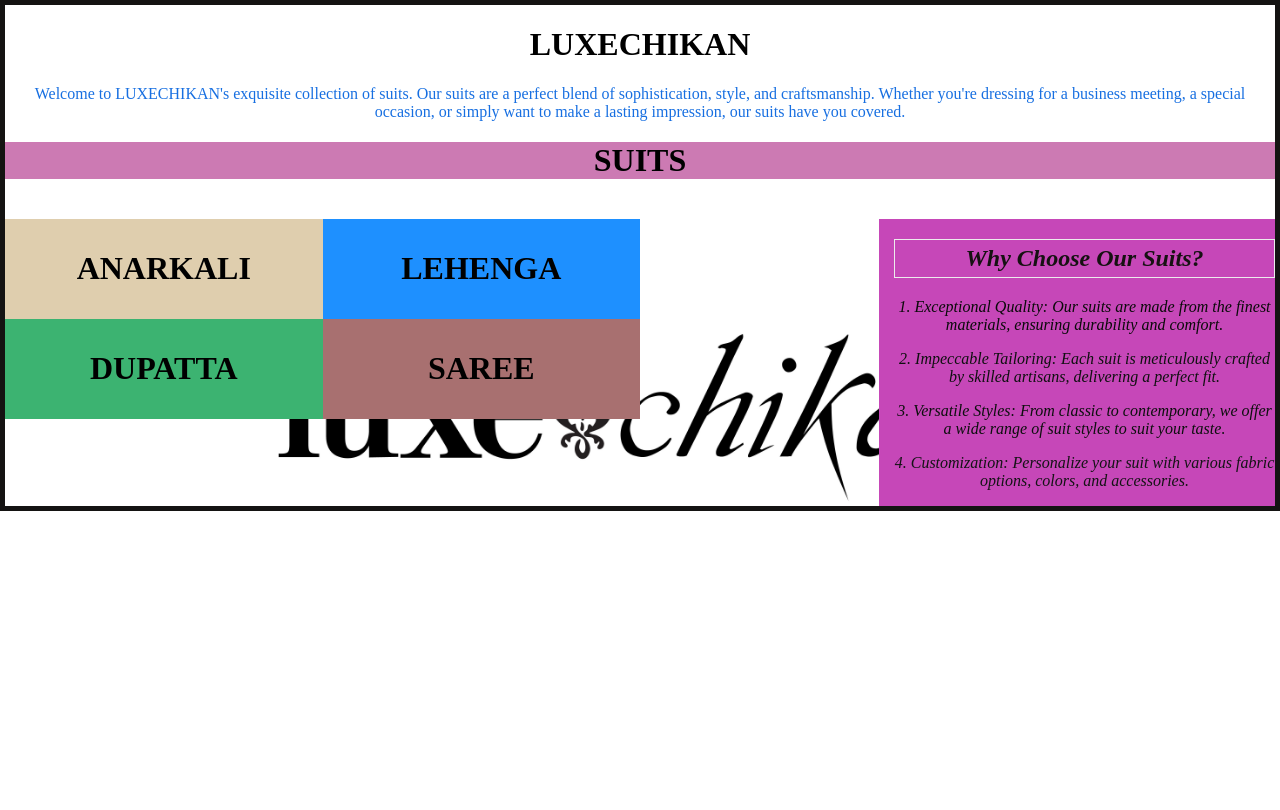
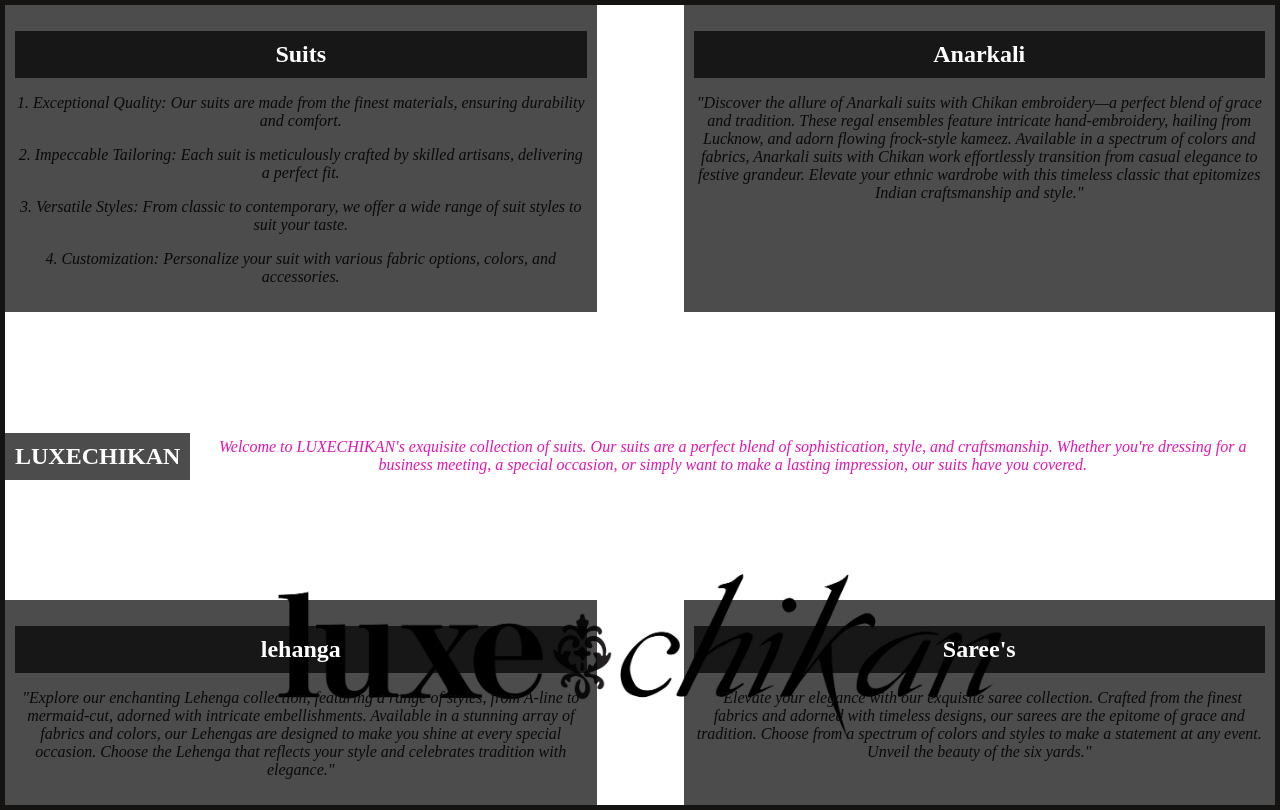
Before and after one commit to HarshChaddha/html, a plain HTML site: page index.html in a window 1280 px wide. Drawn offline with Linux system fonts and the light colour scheme; files whose address does not match are found by name.

Commit message:
first page of luxechikan

```diff
--- a/index.html
+++ b/index.html
@@ -4,108 +4,107 @@
     <meta charset="UTF-8">
     <meta name="viewport" content="width=device-width, initial-scale=1.0">
     <link rel="icon" type="image/png" href="./Harsh-Chaddha-favicon-1 (1).png">
-    <title>Background Wallpaper</title>
+    <title>LUXECHIKAN</title>
     <style>
-      aside {
-  width: 30%;
-  padding-left: 15px;
-  margin-left: 15px;
-  float: right;
-  font-style: italic;
-  background-color: rgb(198, 71, 184);
-
-  .right {
-  background-color: lightblue;
-  float: left;
-  width: 20%;
-  padding: 10px 15px;
-  margin-top: 7px;
-}
-
-}
         body {
-            margin: 0; /* Remove default margin */
-            padding: 0; /* Remove default padding */
-            border: 5px solid #141312; /* Add a colored border around the body */
+            margin: 0;
+            padding: 0;
+            border: 5px solid #141312;
             background-image: url('file:///C:/Users/Dell/Desktop/html/LUXECHIKAN.jpeg');
             background-size: cover;
             background-repeat: no-repeat;
             background-attachment: fixed;
-            background-position: center center; /* Center the background image */
-            text-align: center; /* Center-align the content */
+            background-position: center center;
+            text-align: center;
+            display: flex;
+            flex-direction: column;
+            justify-content: space-between;
+            height: 100vh;
         }
-        /* Add any other CSS styles for your content here */
+
+        /* Global styles */
+        .centered {
+            text-align: center;
+        }
+
+        /* Heading styles */
+        h1 {
+            background-color: rgba(0, 0, 0, 0.7);
+            color: white;
+            padding: 10px;
+            font-size: 24px;
+        }
+
+        h2 {
+            color: rgb(22, 17, 18);
+            border: 1px solid rgb(237, 236, 237);
+            padding: 5px;
+        }
+
+        p {
+            font-style: italic;
+            color: rgb(10, 10, 10);
+        }
+
+        /* Content section styles */
+        .content {
+            flex-grow: 1;
+            display: flex;
+            align-items: center;
+            justify-content: center;
+        }
+
+        /* Corner headings and content */
+        .corner-container {
+            display: flex;
+            justify-content: space-between;
+            position: relative;
+            z-index: 1;
+        }
+
+        .corner-heading {
+            background-color: rgba(0, 0, 0, 0.7);
+            color: white;
+            padding: 10px;
+            width: 45%;
+            position: relative;
+        }
 
     </style>
 </head>
 <body>
-    <div class="centered">
+    <div class="corner-container">
+        <div class="corner-heading">
+            <h1>Suits</h1>
+            <p>1. Exceptional Quality: Our suits are made from the finest materials, ensuring durability and comfort.</p>
+    <p>2. Impeccable Tailoring: Each suit is meticulously crafted by skilled artisans, delivering a perfect fit.</p>
+    <p>3. Versatile Styles: From classic to contemporary, we offer a wide range of suit styles to suit your taste.</p>
+    <p>4. Customization: Personalize your suit with various fabric options, colors, and accessories.</p>
+        </div>
+
+        <div class="corner-heading">
+            <h1>Anarkali</h1>
+            <p>"Discover the allure of Anarkali suits with Chikan embroidery—a perfect blend of grace and tradition. These regal ensembles feature intricate hand-embroidery, hailing from Lucknow, and adorn flowing frock-style kameez. Available in a spectrum of colors and fabrics, Anarkali suits with Chikan work effortlessly transition from casual elegance to festive grandeur. Elevate your ethnic wardrobe with this timeless classic that epitomizes Indian craftsmanship and style."</p>
+        </div>
+    </div>
+
+    <div class="content">
         <h1>LUXECHIKAN</h1>
-        <p style="color:rgb(23, 111, 225);">
+        <p style="color: rgb(225, 23, 178);">
             Welcome to LUXECHIKAN's exquisite collection of suits. Our suits are a perfect blend of sophistication, style, and craftsmanship. Whether you're dressing for a business meeting, a special occasion, or simply want to make a lasting impression, our suits have you covered.
         </p>
     </div>
-     <div class="right">
-    <h1 style="background-color:rgb(204, 122, 179);">SUITS</h1><br>
-    <aside>
-    <h2 style="color: rgb(22, 17, 18); border: 1px solid rgb(237, 236, 237); padding: 5px;">Why Choose Our Suits?</h2>
-    <p style="font-style: italic; color: rgb(10, 10, 10);">1. Exceptional Quality: Our suits are made from the finest materials, ensuring durability and comfort.</p>
-<p style="font-style: italic; color: rgb(15, 16, 16);">2. Impeccable Tailoring: Each suit is meticulously crafted by skilled artisans, delivering a perfect fit.</p>
-<p style="font-style: italic; color: rgb(13, 15, 14);">3. Versatile Styles: From classic to contemporary, we offer a wide range of suit styles to suit your taste.</p>
-<p style="font-style: italic; color: rgb(20, 19, 21);">4. Customization: Personalize your suit with various fabric options, colors, and accessories.</p>
-</aside>
-    <style>
-        .column {
-          width: 25%;
-          float: left;
-          padding: 10px;
-          box-sizing: border-box;
-        }
 
-        .heading {
-          background-color: rgb(223, 206, 174);
-        }
+    <div class="corner-container">
+        <div class="corner-heading">
+            <h1>lehanga</h1>
+            <p>"Explore our enchanting Lehenga collection, featuring a range of styles, from A-line to mermaid-cut, adorned with intricate embellishments. Available in a stunning array of fabrics and colors, our Lehengas are designed to make you shine at every special occasion. Choose the Lehenga that reflects your style and celebrates tradition with elegance."</p>
+        </div>
 
-        .heading2 {
-          background-color: DodgerBlue;
-        }
-
-        .heading3 {
-          background-color: MediumSeaGreen;
-        }
-
-        .heading4 {
-          background-color: rgb(168, 112, 112);
-        }
-
-        /* Clear the float to prevent layout issues */
-        .clearfix::after {
-          content: "";
-          clear: both;
-          display: table;
-        }
-      </style>
-
-      <div class="column heading">
-        <h1>ANARKALI</h1>
-      </div>
-
-      <div class="column heading2">
-        <h1>LEHENGA</h1>
-      </div>
-
-      <div class="column heading3">
-        <h1>DUPATTA</h1>
-      </div>
-
-      <div class="column heading4">
-        <h1>SAREE</h1>
-      </div>
-
-      <div class="clearfix"></div>
-    </right>
-    </footer>
-
-</body>
+        <div class="corner-heading">
+            <h1>Saree's</h1>
+            <p>"Elevate your elegance with our exquisite saree collection. Crafted from the finest fabrics and adorned with timeless designs, our sarees are the epitome of grace and tradition. Choose from a spectrum of colors and styles to make a statement at any event. Unveil the beauty of the six yards."</p>
+        </div>
+    </div>
 </body>
 </html>
```
